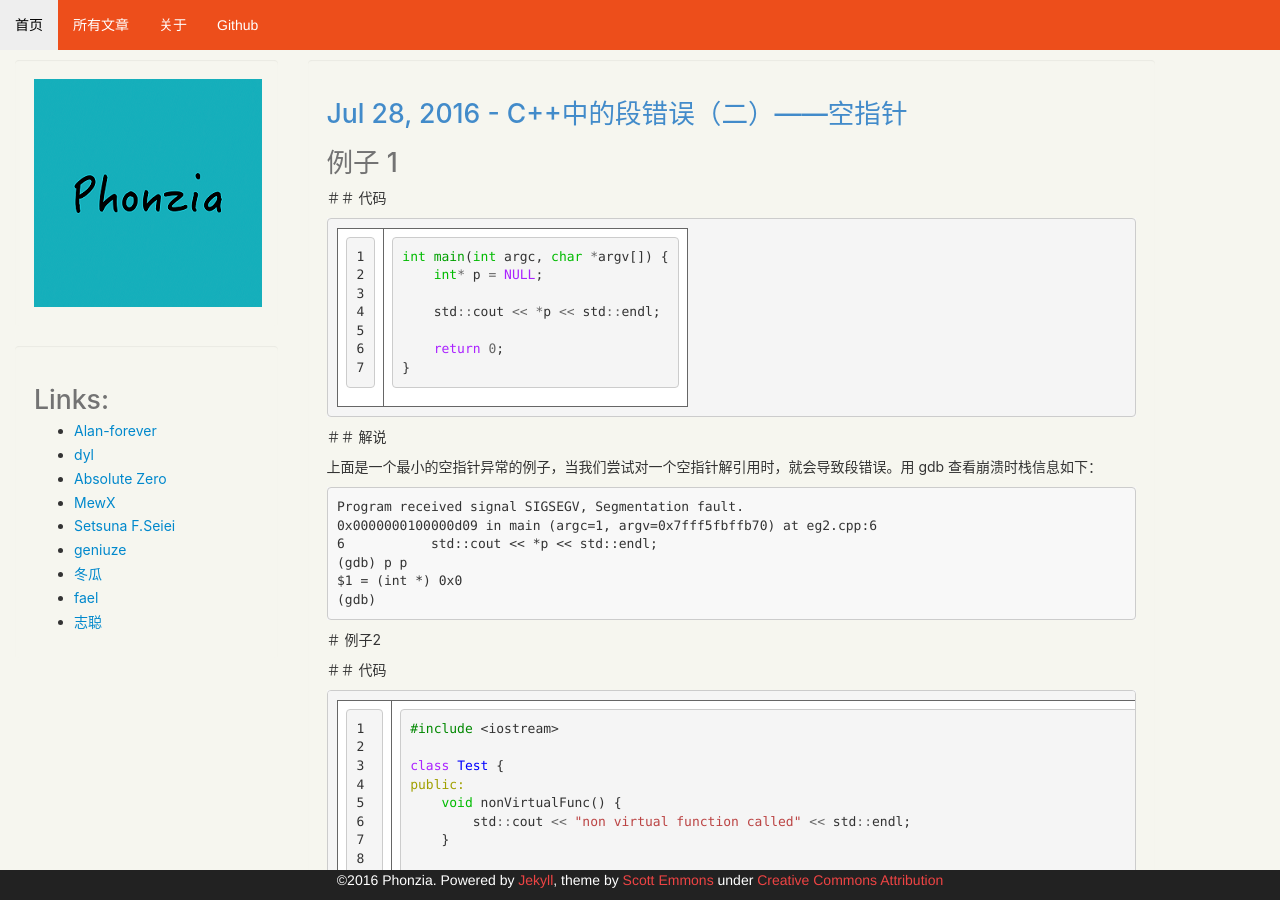
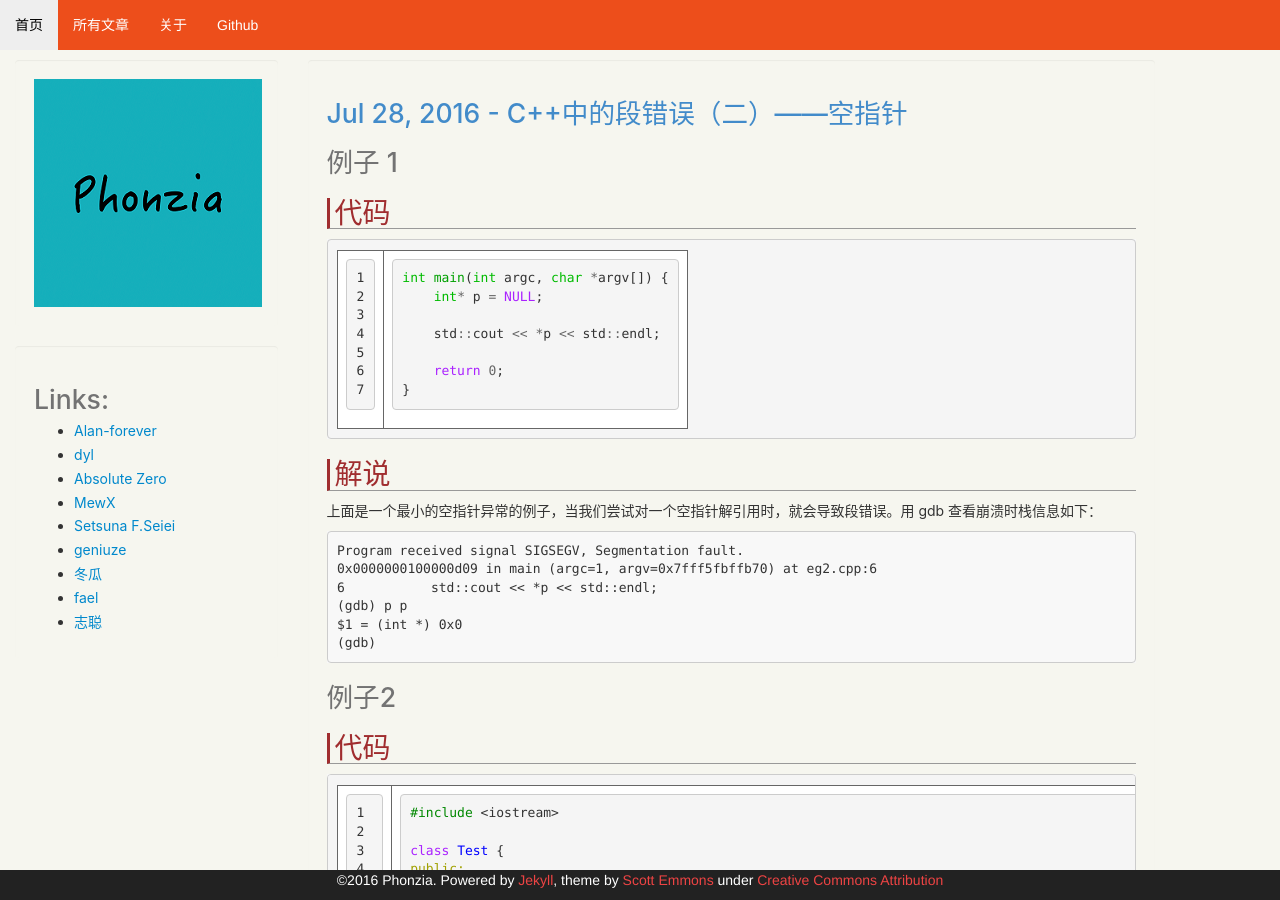
Before and after one commit to phonzia/old_blog, a Jekyll site: the page built from _posts/2016-07-28-C++中的段错误（二）——空指针.md, in a window 1280 px wide and 900 px high. Built offline with Jekyll 4.4.1, drawn with Linux system fonts in a browser that asks for light colours; Markdown is read by kramdown in place of the engine named in the settings; comment, search, counter and statistics services are not loaded.

```diff
--- a/_posts/2016-07-28-C++中的段错误（二）——空指针.md
+++ b/_posts/2016-07-28-C++中的段错误（二）——空指针.md
@@ -6,7 +6,7 @@ tags: ''
 ---
 # 例子 1
 
-＃＃ 代码
+## 代码
 
 {% highlight cpp linenos %}
 int main(int argc, char *argv[]) {
@@ -18,7 +18,7 @@ int main(int argc, char *argv[]) {
 }
 {%endhighlight%}
 
-＃＃ 解说
+## 解说
 
 上面是一个最小的空指针异常的例子，当我们尝试对一个空指针解引用时，就会导致段错误。用 gdb 查看崩溃时栈信息如下：
 
@@ -29,9 +29,9 @@ int main(int argc, char *argv[]) {
     $1 = (int *) 0x0
     (gdb)
 
-＃ 例子2
+# 例子2
 
-＃＃ 代码
+## 代码
 
 {% highlight cpp linenos %}
 #include <iostream>
```
